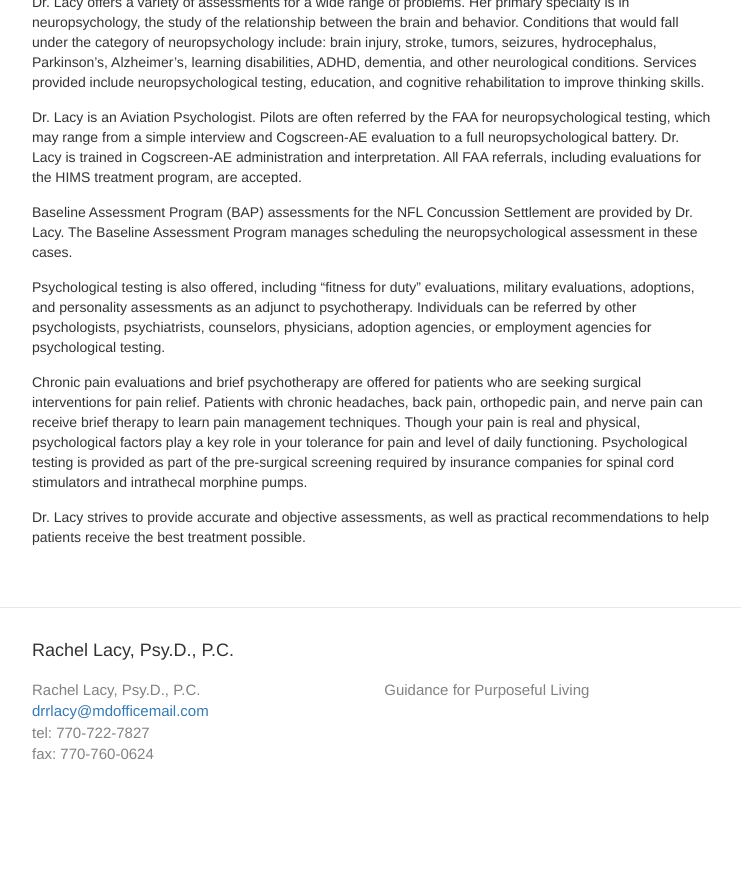
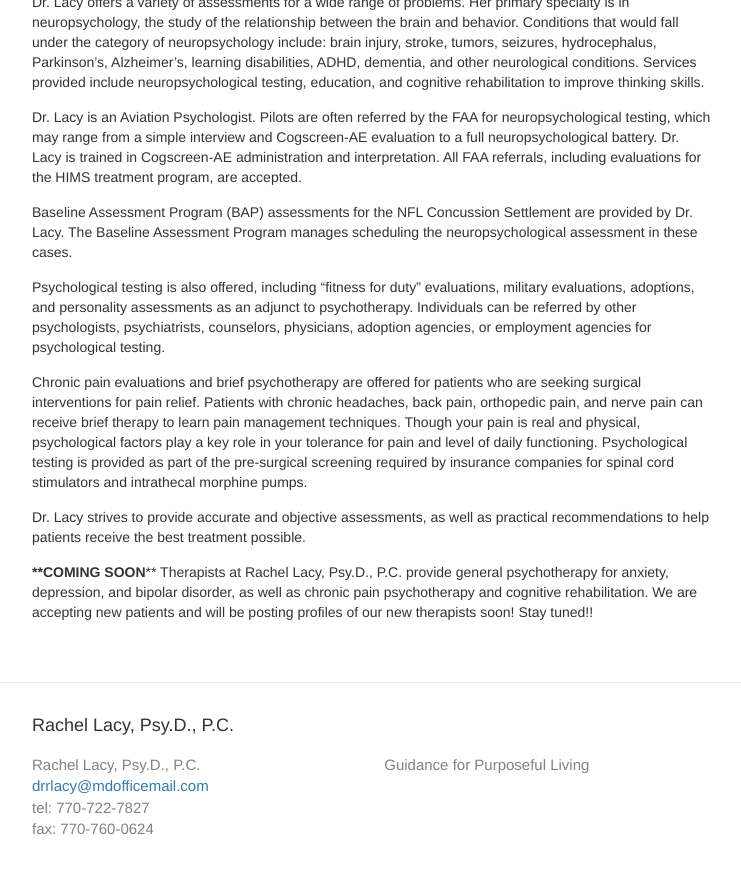
Before and after one commit to halcyon/renewedbrain.com, a Jekyll site: the page built from services.md, in a window 1280 px wide and 900 px high, scrolled down 951 px. Shown: the top 874 px of the window, without its empty margins (268-1009 px from the left). Built offline with Jekyll 4.4.1, drawn with Linux system fonts in a browser that asks for light colours; before the commit the page ends 1776 px from its top, so only the background shows below that.

Commit message:
therapistservices
offering therapy

```diff
--- a/services.md
+++ b/services.md
@@ -17,3 +17,6 @@
 Chronic pain evaluations and brief psychotherapy are offered for patients who are seeking surgical interventions for pain relief.  Patients with chronic headaches, back pain, orthopedic pain, and nerve pain can receive brief therapy to learn pain management techniques.  Though your pain is real and physical, psychological factors play a key role in your tolerance for pain and level of daily functioning.  Psychological testing is  provided as part of the pre-surgical screening required by insurance companies for spinal cord stimulators and intrathecal morphine pumps.
 
 Dr. Lacy strives to provide accurate and objective assessments, as well as practical recommendations to help patients receive the best treatment possible.
+
+****COMING SOON****
+Therapists at Rachel Lacy, Psy.D., P.C. provide general psychotherapy for anxiety, depression, and bipolar disorder, as well as chronic pain psychotherapy and cognitive rehabilitation. We are accepting new patients and will be posting profiles of our new therapists soon! Stay tuned!!
```
